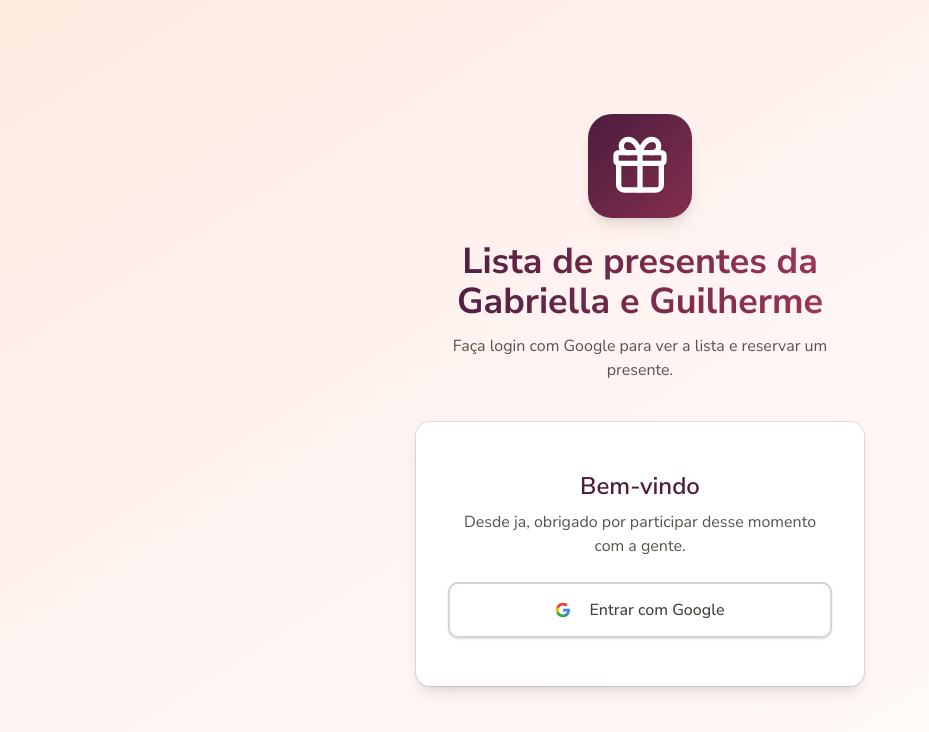
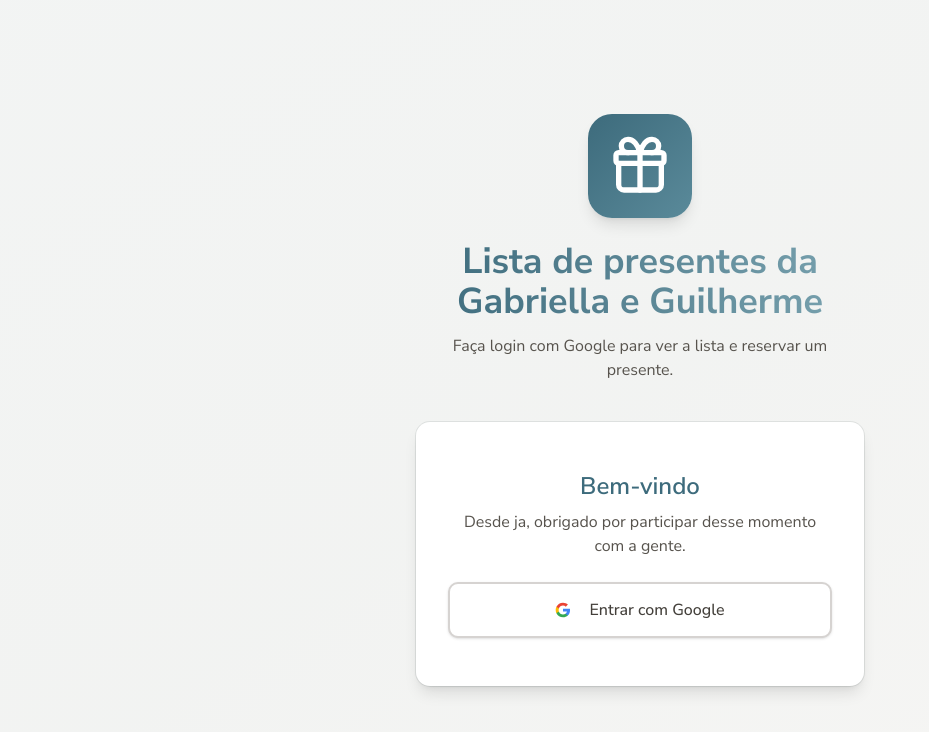
Before and after one commit to jsguillerme/gift-home, a Next.js app: page / in a window 1280 px wide. Shown: the top 732 px of the page, without its empty margins (0-929 px from the left). Built offline with nearby package versions, Linux system fonts and the light colour scheme; no server answers.

Commit message:
style: change colors app

```diff
--- a/src/app/globals.css
+++ b/src/app/globals.css
@@ -6,49 +6,50 @@
 
 :root {
   --font-size: 16px;
-  --brand-1: #4c1d3d;
-  --brand-2: #852e4e;
-  --brand-3: #a33757;
-  --brand-4: #dc586d;
-  --brand-5: #fb9590;
-  --brand-6: #ffb894;
-  --background: #ffffff;
-  --foreground: oklch(0.145 0 0);
+  /* Paleta suave e confortável: tons de azul-esverdeado e neutros quentes */
+  --brand-1: #3d6b7c;
+  --brand-2: #5a8a9a;
+  --brand-3: #7aa3b0;
+  --brand-4: #9bbcc4;
+  --brand-5: #c5d9de;
+  --brand-6: #e8f0f2;
+  --background: #f7f6f4;
+  --foreground: #2c3e42;
   --card: #ffffff;
-  --card-foreground: oklch(0.145 0 0);
-  --popover: oklch(1 0 0);
-  --popover-foreground: oklch(0.145 0 0);
+  --card-foreground: #2c3e42;
+  --popover: #ffffff;
+  --popover-foreground: #2c3e42;
   --primary: var(--brand-1);
-  --primary-foreground: oklch(1 0 0);
-  --secondary: oklch(0.95 0.0058 264.53);
-  --secondary-foreground: #030213;
-  --muted: #ececf0;
-  --muted-foreground: #717182;
-  --accent: #e9ebef;
-  --accent-foreground: #030213;
-  --destructive: #d4183d;
+  --primary-foreground: #ffffff;
+  --secondary: #e8e6e3;
+  --secondary-foreground: #2c3e42;
+  --muted: #ebe9e6;
+  --muted-foreground: #6b7280;
+  --accent: #e2e8eb;
+  --accent-foreground: #2c3e42;
+  --destructive: #b85454;
   --destructive-foreground: #ffffff;
-  --border: rgba(0, 0, 0, 0.1);
+  --border: rgba(44, 62, 66, 0.1);
   --input: transparent;
-  --input-background: #f3f3f5;
-  --switch-background: #cbced4;
+  --input-background: #f0eeeb;
+  --switch-background: #c5d9de;
   --font-weight-medium: 500;
   --font-weight-normal: 400;
-  --ring: var(--brand-4);
-  --chart-1: oklch(0.646 0.222 41.116);
-  --chart-2: oklch(0.6 0.118 184.704);
-  --chart-3: oklch(0.398 0.07 227.392);
-  --chart-4: oklch(0.828 0.189 84.429);
-  --chart-5: oklch(0.769 0.188 70.08);
+  --ring: var(--brand-3);
+  --chart-1: oklch(0.55 0.08 205);
+  --chart-2: oklch(0.6 0.06 175);
+  --chart-3: oklch(0.5 0.05 220);
+  --chart-4: oklch(0.7 0.08 85);
+  --chart-5: oklch(0.65 0.07 65);
   --radius: 0.625rem;
-  --sidebar: oklch(0.985 0 0);
-  --sidebar-foreground: oklch(0.145 0 0);
+  --sidebar: #fafaf9;
+  --sidebar-foreground: #2c3e42;
   --sidebar-primary: var(--brand-1);
-  --sidebar-primary-foreground: oklch(0.985 0 0);
-  --sidebar-accent: oklch(0.97 0 0);
-  --sidebar-accent-foreground: oklch(0.205 0 0);
-  --sidebar-border: oklch(0.922 0 0);
-  --sidebar-ring: oklch(0.708 0 0);
+  --sidebar-primary-foreground: #ffffff;
+  --sidebar-accent: #e8f0f2;
+  --sidebar-accent-foreground: #2c3e42;
+  --sidebar-border: rgba(44, 62, 66, 0.08);
+  --sidebar-ring: var(--brand-4);
 }
 
 .dark {
--- a/src/components/gifts/gift-card.tsx
+++ b/src/components/gifts/gift-card.tsx
@@ -1,7 +1,7 @@
 "use client"
 
 import Image from "next/image"
-import { Check, ExternalLink, Gift, Trash2, Undo2 } from "lucide-react"
+import { Banknote, Check, ExternalLink, Gift, Trash2, Undo2 } from "lucide-react"
 
 import { GiftFormDialog } from "@/src/components/gifts/gift-form-dialog"
 import { Badge } from "@/src/components/ui/badge"
@@ -60,58 +60,66 @@ export function GiftCard({
   }
 
   return (
-    <Card className={`border-brand-5/40 shadow-sm ${isReserved ? "opacity-90" : ""}`}>
-      <div className="relative">
+    <Card
+      className={`flex h-full flex-col border-brand-5/40 shadow-sm ${isReserved ? "opacity-90" : ""}`}
+    >
+      <div className="relative shrink-0">
         {gift.imageUrl ? (
           <Image
             src={gift.imageUrl}
             alt={gift.name}
             width={640}
             height={320}
-            className="h-48 w-full object-cover"
+            className="h-32 w-full object-scale-down"
           />
         ) : (
-          <div className="flex h-48 w-full items-center justify-center bg-linear-to-br from-brand-6 to-brand-5">
-            <Gift className="h-16 w-16 text-brand-1/40" />
+          <div className="flex h-28 w-full items-center justify-center bg-linear-to-br from-brand-6 to-brand-5">
+            <Gift className="h-20 w-20 text-brand-1/40" />
           </div>
         )}
 
-        <div className="absolute right-3 top-3">
-          <Badge className={isReserved ? "bg-brand-1 text-white" : "bg-white text-stone-700"}>
+        <div className="absolute right-1.5 top-1.5">
+          <Badge
+            className={`text-[10px] leading-tight ${isReserved ? "bg-brand-1 text-white" : "bg-white text-stone-700"}`}
+          >
             {isReserved ? "Reservado" : "Disponivel"}
           </Badge>
         </div>
       </div>
 
-      <CardContent className="space-y-4 p-4">
-        <div className="space-y-2.5">
-          <h3 className="line-clamp-2 text-lg font-semibold text-brand-1">
+      <CardContent className="flex flex-1 flex-col gap-2 p-2.5">
+        <div className="min-h-0 flex-1 space-y-1">
+          <h3 className="line-clamp-2 text-sm font-semibold text-brand-1">
             {gift.name}
           </h3>
           {gift.color ? (
-            <div className="inline-flex items-center rounded-full bg-brand-6/20 px-2.5 py-1 text-xs font-medium text-brand-2">
+            <div className="inline-flex items-center rounded-full bg-brand-6/20 px-1.5 py-0.5 text-[10px] font-medium text-brand-2">
               Cor: {gift.color}
             </div>
           ) : null}
           {gift.description ? (
-            <p className="line-clamp-3 text-sm text-stone-600">{gift.description}</p>
+            <p className="line-clamp-2 text-[11px] leading-snug text-stone-600">
+              {gift.description}
+            </p>
           ) : null}
           {priceLabel ? (
-            <p className="font-semibold text-brand-2">{priceLabel}</p>
+            <p className="flex items-center gap-1 text-sm font-semibold text-brand-2">
+              <Banknote className="h-3.5 w-3.5 shrink-0" aria-hidden />
+              {priceLabel}
+            </p>
           ) : null}
           {gift.reservedByName ? (
-            <p className="text-xs text-stone-500">
+            <p className="text-[10px] text-stone-500">
               Reservado por {gift.reservedByName}
             </p>
           ) : null}
         </div>
 
-        <div className="flex flex-wrap gap-2">
+        <div className="flex shrink-0 flex-wrap gap-1">
           {gift.link ? (
-            <Button variant="outline" asChild>
+            <Button size="sm" variant="outline" asChild>
               <a href={gift.link} target="_blank" rel="noreferrer">
-                <ExternalLink className="mr-2" />
-                Ver produto
+                <ExternalLink />
               </a>
             </Button>
           ) : null}
@@ -127,34 +135,41 @@ export function GiftCard({
               ) : null}
               {isReserved && onClearReservation ? (
                 <Button
+                  size="sm"
                   variant="outline"
                   onClick={() => onClearReservation(gift.id)}
                   disabled={isSubmitting}
                 >
-                  <Undo2 className="mr-2" />
-                  Liberar reserva
+                  <Undo2 />
                 </Button>
               ) : null}
               {onDelete ? (
-                <Button variant="destructive" onClick={handleDelete} disabled={isSubmitting}>
-                  <Trash2 className="mr-2" />
-                  Remover
+                <Button
+                  size="sm"
+                  variant="destructive"
+                  onClick={handleDelete}
+                  disabled={isSubmitting}
+                >
+                  <Trash2 />
                 </Button>
               ) : null}
             </>
           ) : null}
 
           {!isAdmin && !isReserved && onReserve ? (
-            <Button onClick={() => onReserve(gift.id)} disabled={isSubmitting}>
-              <Check className="mr-2" />
-              Reservar
+            <Button size="sm" onClick={() => onReserve(gift.id)} disabled={isSubmitting}>
+              <Check />
             </Button>
           ) : null}
 
           {!isAdmin && isReservedByCurrentUser && onUnreserve ? (
-            <Button variant="outline" onClick={() => onUnreserve(gift.id)} disabled={isSubmitting}>
-              <Undo2 className="mr-2" />
-              Cancelar reserva
+            <Button
+              size="sm"
+              variant="outline"
+              onClick={() => onUnreserve(gift.id)}
+              disabled={isSubmitting}
+            >
+              <Undo2 />
             </Button>
           ) : null}
         </div>
--- a/src/components/gifts/gift-form-dialog.tsx
+++ b/src/components/gifts/gift-form-dialog.tsx
@@ -92,11 +92,11 @@ export function GiftFormDialog({
     <Dialog open={open} onOpenChange={handleOpenChange}>
       <DialogTrigger asChild>
         <Button
+          size="sm"
           className="bg-brand-1 text-white shadow-sm hover:bg-brand-2"
           disabled={isSubmitting}
         >
-          {gift ? <Pencil className="mr-2" /> : <Plus className="mr-2" />}
-          {gift ? "Editar presente" : "Adicionar presente"}
+          {gift ? <Pencil className="h-10 w-10"/> : <Plus className="h-10 w-10"/>}
         </Button>
       </DialogTrigger>
       <DialogContent className="max-w-[calc(100vw-2rem)] rounded-[1.75rem] border border-brand-6/30 bg-linear-to-b from-white to-brand-6/10 p-0 shadow-xl sm:max-w-2xl">
```
